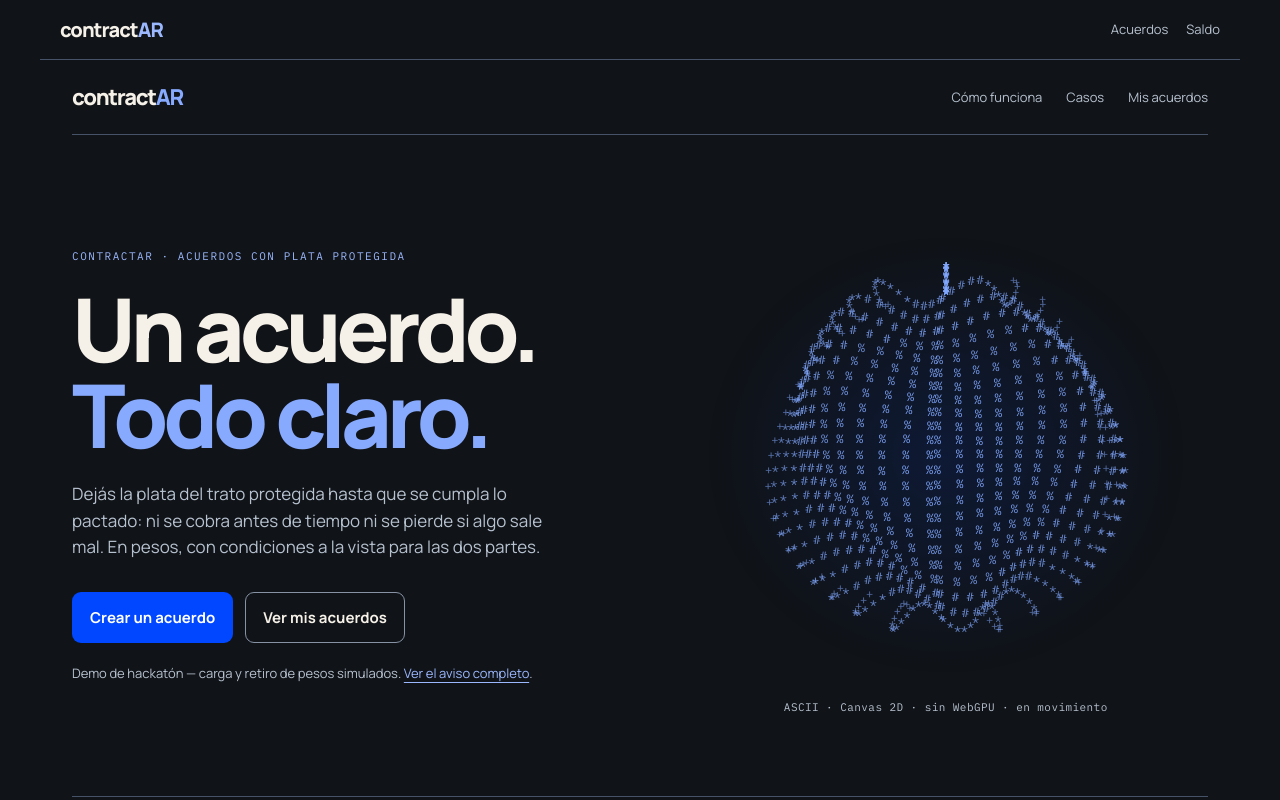
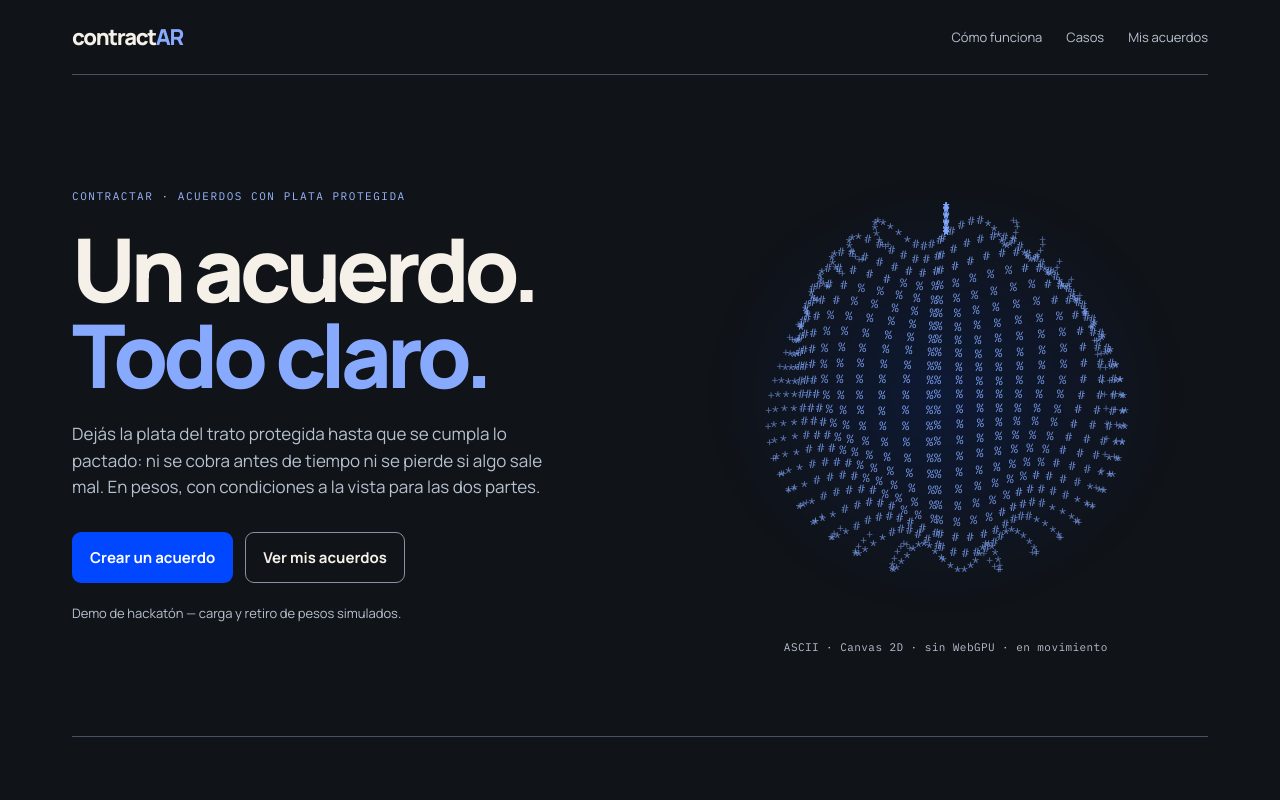
Before and after one commit to JMReader/contractAR, a Next.js app in the folder apps/web/: page / in a window 1280 px wide. Shown: the top 800 px of the page. Built offline with nearby package versions, Linux system fonts and the light colour scheme.

Commit message:
fix: doble navbar — header global del layout duplicaba el de landing y AppShell

```diff
--- a/apps/web/src/app/layout.tsx
+++ b/apps/web/src/app/layout.tsx
@@ -1,5 +1,4 @@
 import type { Metadata, Viewport } from "next";
-import Link from "next/link";
 import "./globals.css";
 
 export const metadata: Metadata = {
@@ -18,38 +17,6 @@ export default function RootLayout({ children }: { children: React.ReactNode })
   return (
     <html lang="es">
       <body>
-        <header
-          style={{
-            display: "flex",
-            alignItems: "center",
-            justifyContent: "space-between",
-            padding: "14px 20px",
-            borderBottom: "1px solid var(--line)",
-            maxWidth: "1200px",
-            margin: "0 auto",
-          }}
-        >
-          <Link
-            href="/"
-            style={{
-              fontWeight: 800,
-              fontSize: "20px",
-              letterSpacing: "-0.05em",
-              color: "var(--ink)",
-              textDecoration: "none",
-            }}
-          >
-            contract<span style={{ color: "var(--ice)" }}>AR</span>
-          </Link>
-          <nav aria-label="Principal" style={{ display: "flex", gap: "18px", fontSize: "13px" }}>
-            <Link href="/acuerdos" style={{ color: "var(--muted)", textDecoration: "none" }}>
-              Acuerdos
-            </Link>
-            <Link href="/saldo" style={{ color: "var(--muted)", textDecoration: "none" }}>
-              Saldo
-            </Link>
-          </nav>
-        </header>
         {children}
       </body>
     </html>
--- a/apps/web/src/app/page.tsx
+++ b/apps/web/src/app/page.tsx
@@ -99,11 +99,7 @@ export default function Home() {
               </Link>
             </div>
             <p className={`${styles.rise} mt-5 text-[13px] text-muted`} style={delay(360)}>
-              Demo de hackatón — carga y retiro de pesos simulados.{" "}
-              <a href="#demo" className={styles.textLink}>
-                Ver el aviso completo
-              </a>
-              .
+              Demo de hackatón — carga y retiro de pesos simulados.
             </p>
           </div>
           <div className={styles.rise} style={delay(220)}>
```
